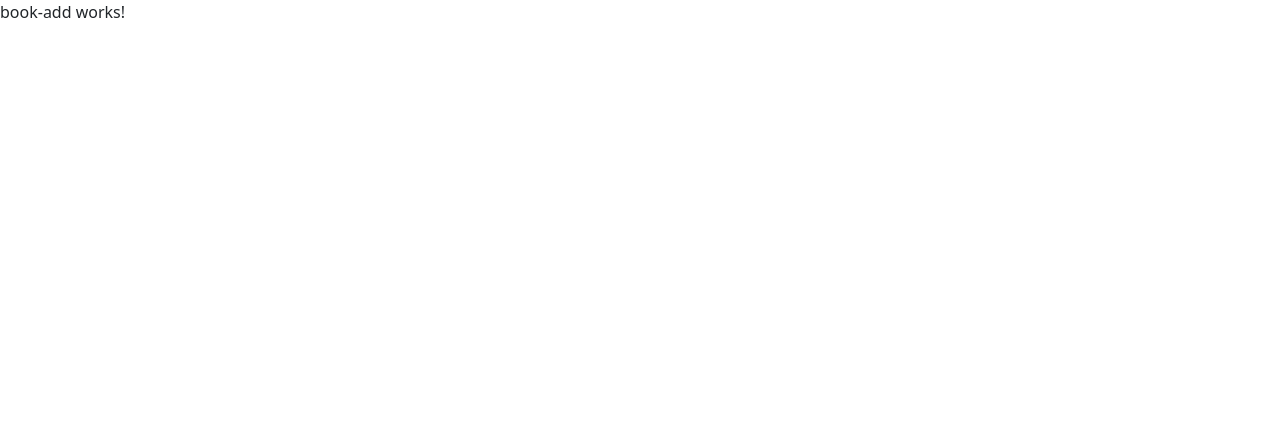
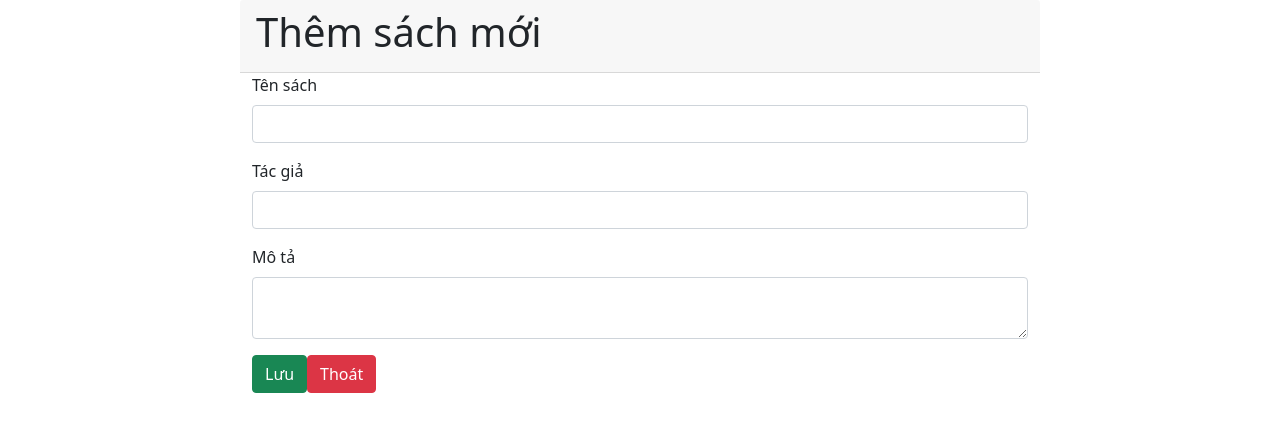
Before and after one commit to VOVANTUAN2002/MUD4-CRUD, an Angular app: page /book-add in a window 1280 px wide. Shown: the top 432 px of the page. Built offline with nearby package versions, Linux system fonts and the light colour scheme.

Commit message:
update add crud

```diff
--- a/src/app/app-routing.module.ts
+++ b/src/app/app-routing.module.ts
@@ -18,6 +18,7 @@ const routes: Routes = [
 
 
 @NgModule({
+
     imports: [RouterModule.forRoot(routes)],
     exports: [RouterModule]
 })
--- a/src/app/app.module.ts
+++ b/src/app/app.module.ts
@@ -9,6 +9,8 @@ import { BookDeleteComponent } from './book-delete/book-delete.component';
 import { BookShowComponent } from './book-show/book-show.component';
 import { HttpClientModule } from '@angular/common/http';
 import { AppRoutingModule } from './app-routing.module';
+import { FormsModule, ReactiveFormsModule } from '@angular/forms';
+
 
 @NgModule({
   declarations: [
@@ -22,7 +24,9 @@ import { AppRoutingModule } from './app-routing.module';
   imports: [
     BrowserModule,
     AppRoutingModule,
-    HttpClientModule
+    FormsModule,
+    ReactiveFormsModule,//chỉ định formGroup
+    HttpClientModule //người dùng HTTp
   ],
   providers: [],
   bootstrap: [AppComponent]
--- a/src/app/book-add/book-add.component.html
+++ b/src/app/book-add/book-add.component.html
@@ -1 +1,29 @@
-<p>book-add works!</p>
+<div class="container" style="width: 800px;">
+    <div class="row">
+        <div class="card-header">
+            <h1>Thêm sách mới</h1>
+        </div>
+        <form [formGroup]="bookForm" (ngSubmit)="onSubmit()">
+            <div class="mb-3">
+                <label for="" class="form-label">Tên sách</label>
+                <input type="text" class="form-control" formControlName="name" />
+                <p *ngIf="!bookForm.controls['name']?.valid && (bookForm.controls['name']?.dirty
+          ||bookForm.controls['name']?.touched)" class="help-block text-danger">Vui lòng nhập tên sách</p>
+            </div>
+            <div class="mb-3">
+                <label for="" class="form-label">Tác giả</label>
+                <input type="text" class="form-control" formControlName="author" />
+                <p *ngIf="!bookForm.controls['author']?.valid && (bookForm.controls['author']?.dirty
+          ||bookForm.controls['author']?.touched)" class="help-block text-danger">Vui lòng nhập tên tác giả</p>
+            </div>
+            <div class="mb-3">
+                <label for="" class="form-label">Mô tả</label>
+                <textarea type="text" class="form-control" formControlName="description"></textarea>
+                <p *ngIf="!bookForm.controls['description']?.valid && (bookForm.controls['description']?.dirty
+          ||bookForm.controls['description']?.touched)" class="help-block text-danger">Vui lòng nhập tên tác giả</p>
+            </div>
+            <button type="submit" [disabled]="!bookForm.valid" class="btn btn-success">Lưu</button>
+            <button type="button" [routerLink]="['/books']" class="btn btn-danger">Thoát</button>
+        </form>
+    </div>
+</div>
--- a/src/app/book-add/book-add.component.ts
+++ b/src/app/book-add/book-add.component.ts
@@ -1,4 +1,8 @@
 import { Component, OnInit } from '@angular/core';
+import { FormControl, FormGroup } from '@angular/forms';
+import { ActivatedRoute, Router } from '@angular/router';
+import { BookService } from 'src/book.service';
+import { Book } from 'src/books';
 
 @Component({
   selector: 'app-book-add',
@@ -7,9 +11,32 @@ import { Component, OnInit } from '@angular/core';
 })
 export class BookAddComponent implements OnInit {
 
-  constructor() { }
+  bookForm!: FormGroup;
 
-  ngOnInit(): void {
+  constructor(private bookService: BookService, private Router: Router, private ActivatedRoute: ActivatedRoute) { }
+
+  ngOnInit() {
+    this.bookForm = new FormGroup({
+      name: new FormControl('', []),
+      author: new FormControl('', []),
+      description: new FormControl('', []),
+    })
+  }
+
+  onSubmit() {
+    let data = this.bookForm.value;
+    let book: Book = {
+      name: data.name,
+      author: data.author,
+      description: data.description,
+    }
+    this.bookService.store(book).subscribe(() => {
+      this.bookForm.reset();
+      this.Router.navigate(['/books']);
+    },
+      e => {
+        console.log(e);
+      })
   }
 
 }
--- a/src/app/book/book.component.html
+++ b/src/app/book/book.component.html
@@ -29,10 +29,10 @@
                     <td>{{ book.name }}</td>
                     <td>{{ book.author }}</td>
                     <td class="text-center">
-                        <button class="btn btn-primary" [routerLink]="['/book-show', book.id]">
+                        <button class="btn btn-primary" [routerLink]="['book-show', book.id]">
                             Xem
                         </button>
-                        <button class="btn btn-warning mx-2" [routerLink]="['/book-edit', book.id]">
+                        <button class="btn btn-warning mx-2" [routerLink]="['book-edit', book.id]">
                             Sửa
                         </button>
                         <button class="btn btn-danger" [routerLink]="['/book-delete', book.id]">
--- a/src/app/book/book.component.ts
+++ b/src/app/book/book.component.ts
@@ -20,14 +20,14 @@ export class BookComponent implements OnInit {
       this.count = this.books.length;
     })
   }
-  check(){
+  check() {
     const controls = this.bookForm.controls;
     const invalidArr = [];
     const validArr = [];
     for (const count in controls) {
       if (controls[count].status === 'INVALID') {
-         invalidArr.push(count);
-      }else{
+        invalidArr.push(count);
+      } else {
         validArr.push(count);
       }
     }
```
